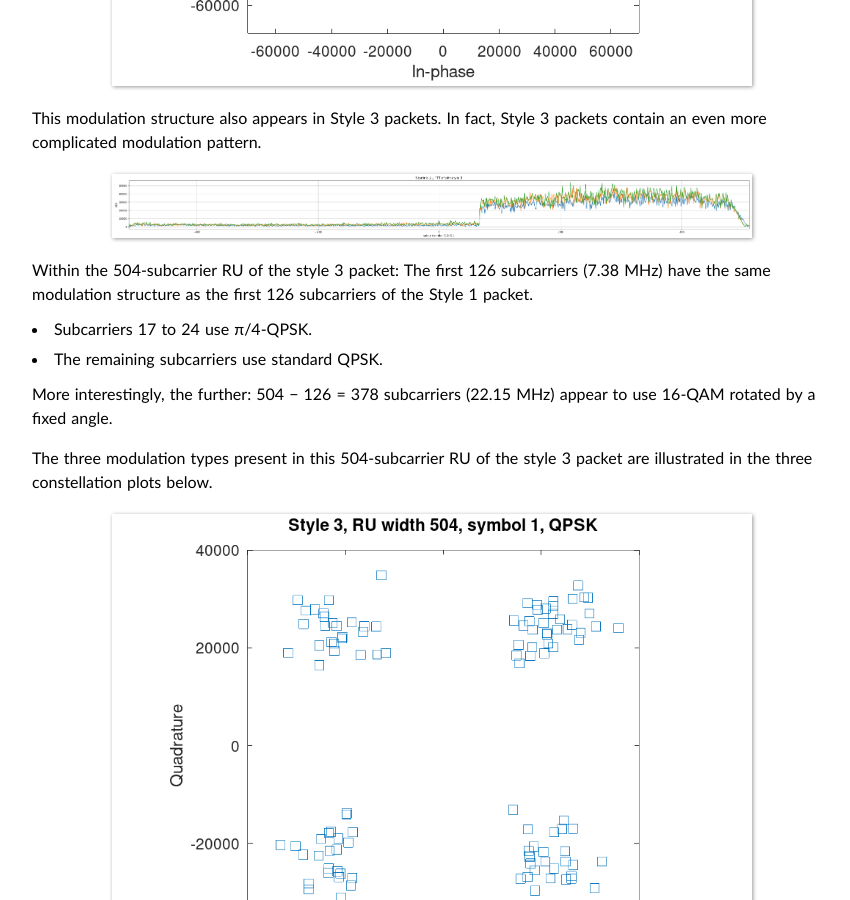
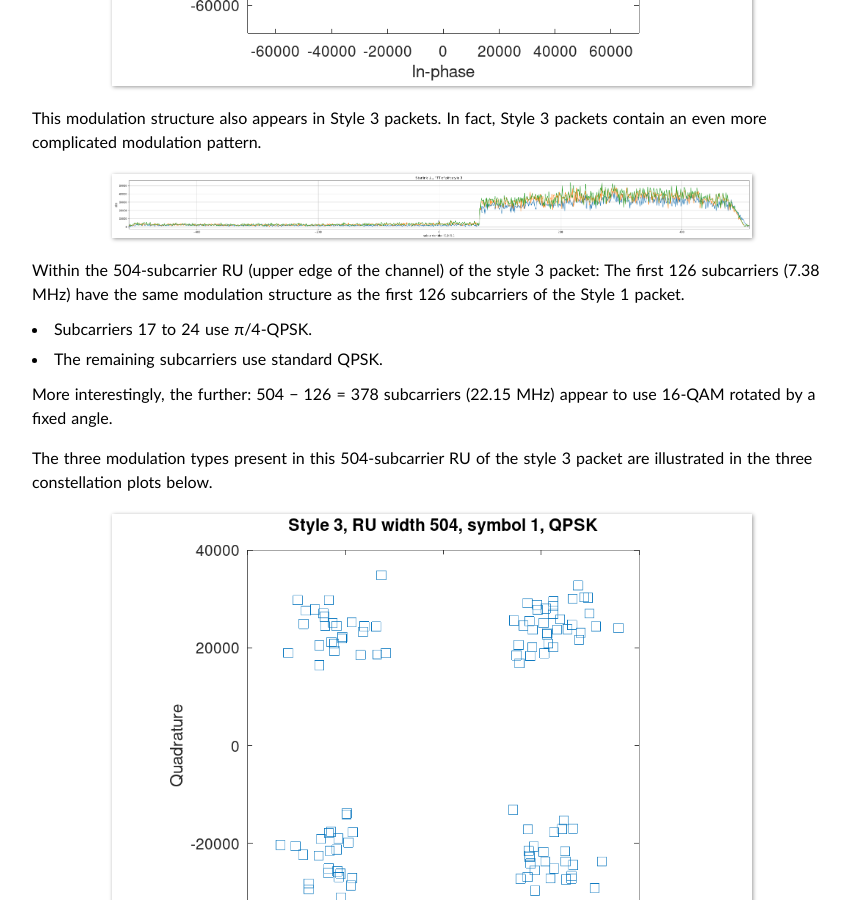
Before and after one commit to sdr-x/sdr-x.github.io, a Jekyll site: the page built from _posts/2026-06-24-starlink5.md, in a window 1280 px wide and 900 px high, scrolled down 3727 px. Shown: the whole window, without its empty margins (208-1058 px from the left). Built offline with Jekyll 4.4.1, drawn with Linux system fonts in a browser that asks for light colours; comment, search, counter and statistics services are not loaded.

Commit message:
Update description of subcarriers in style 3 packet
Clarified the description of the 504-subcarrier RU in the style 3 packet.

```diff
--- a/_posts/2026-06-24-starlink5.md
+++ b/_posts/2026-06-24-starlink5.md
@@ -58,7 +58,7 @@ This modulation structure also appears in Style 3 packets. In fact, Style 3 pack
 
 ![](../media/starlink-ul-pkt-style3.png)
 
-Within the 504-subcarrier RU of the style 3 packet: The first 126 subcarriers (7.38 MHz) have the same modulation structure as the first 126 subcarriers of the Style 1 packet.
+Within the 504-subcarrier RU (upper edge of the channel) of the style 3 packet: The first 126 subcarriers (7.38 MHz) have the same modulation structure as the first 126 subcarriers of the Style 1 packet.
 - Subcarriers 17 to 24 use π/4-QPSK.
 - The remaining subcarriers use standard QPSK.
 
```
